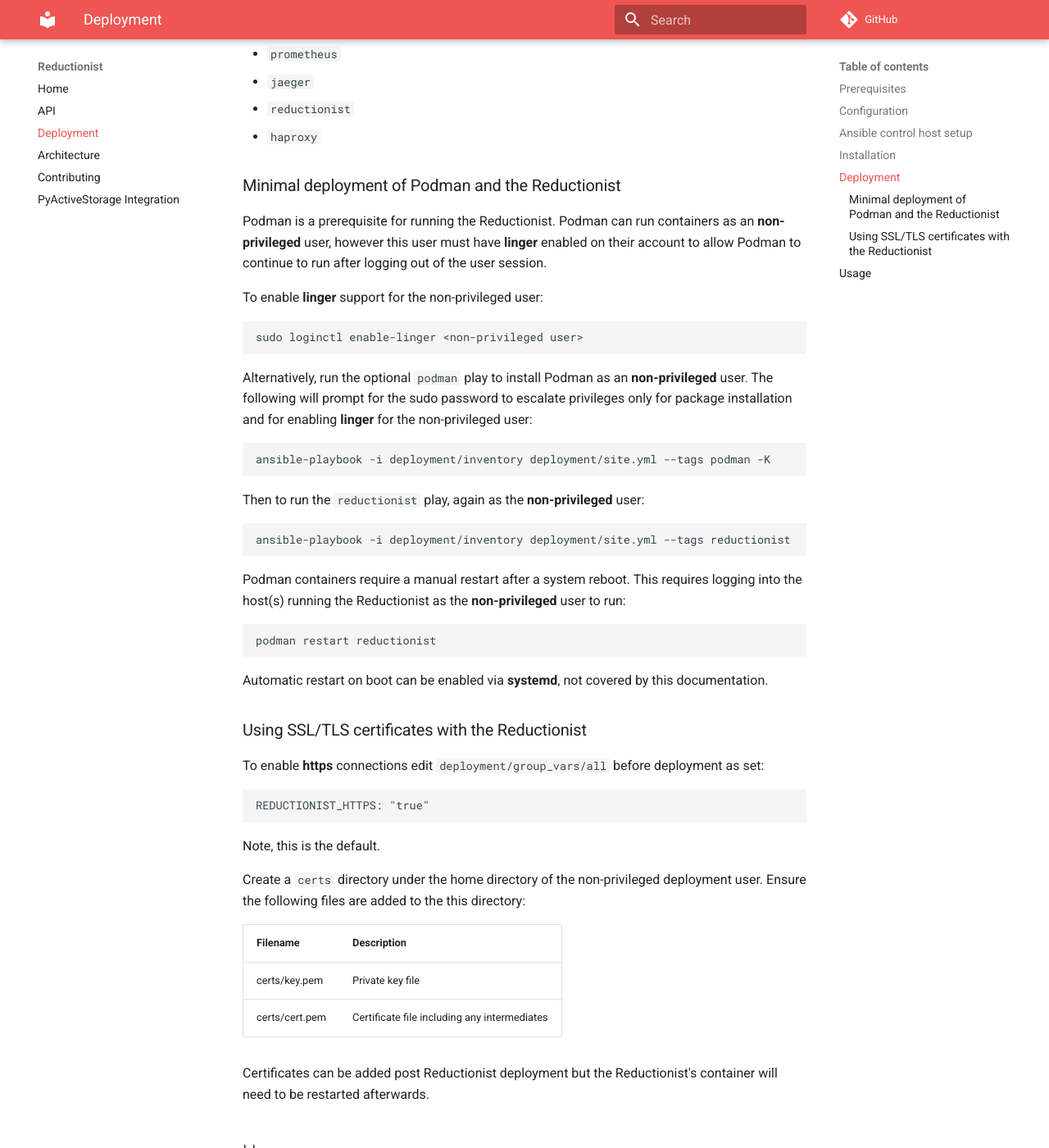
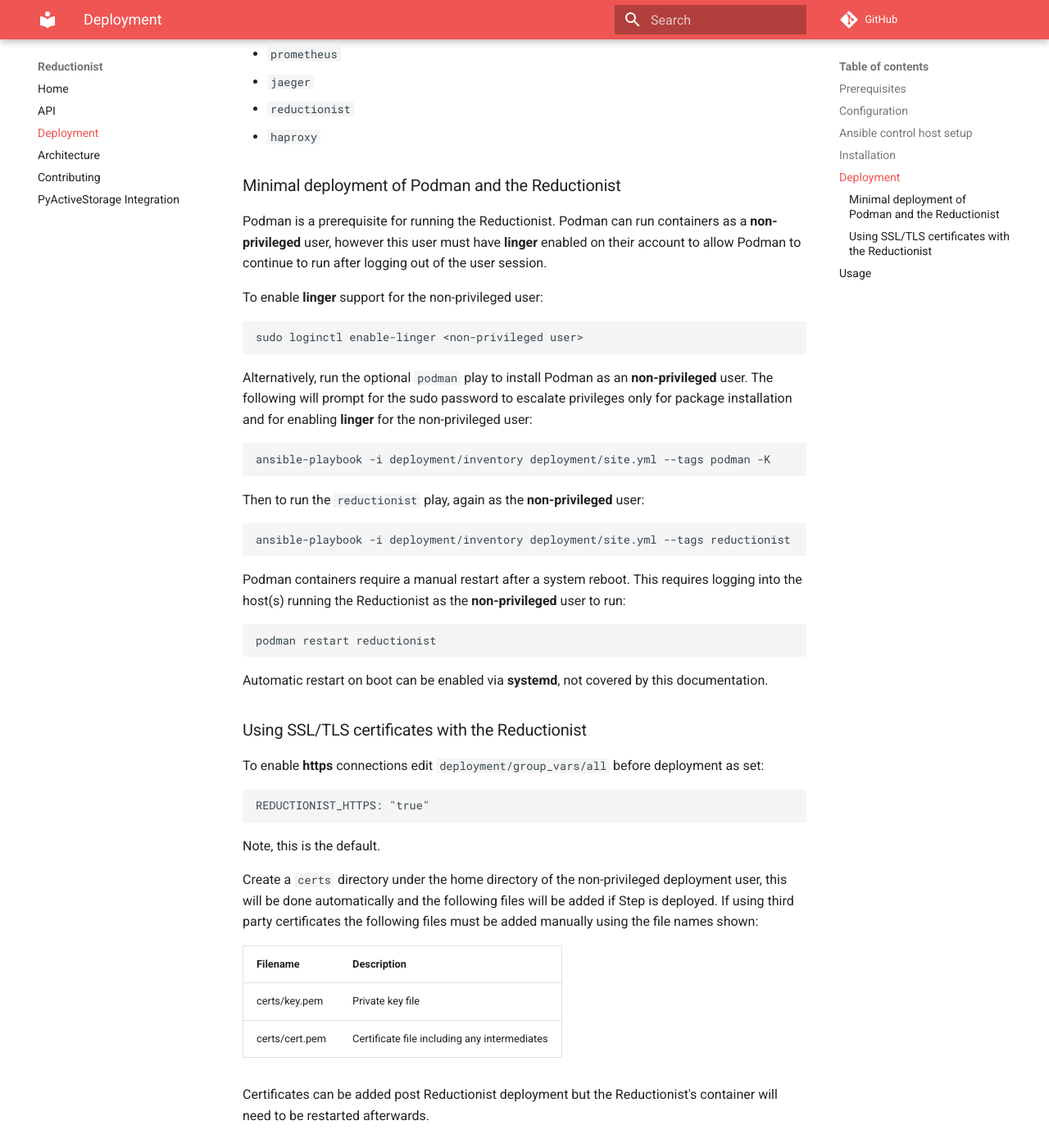
Before and after one commit to stackhpc/reductionist-rs, an MkDocs documentation site: the page built from docs/deployment.md, in a window 1280 px wide and 1400 px high, scrolled down 3818 px. Shown: the whole window at 82% size. Built offline with MkDocs 1.6.1 and Material for MkDocs 9.7.7, drawn with Linux system fonts in a browser that asks for light colours; comment, search, counter and statistics services are not loaded; some of the changed text lies outside the part shown.

Commit message:
Address PR comments.

````diff
--- a/docs/deployment.md
+++ b/docs/deployment.md
@@ -143,9 +143,9 @@
 
 To run specific plays the following tags are supported and may be specified via `--tags <tag1,tag2>`:
 
-* `podman` - runs privileged tasks to install packages
+* `podman` - runs privileged tasks to install the required system packages
 * `step-ca`
-* `step` - runs privileged tasks to install and the CA certificate
+* `step` - runs privileged tasks to install the required system packages and Step CA certificate
 * `minio`
 * `prometheus`
 * `jaeger`
@@ -155,7 +155,7 @@
 ### Minimal deployment of Podman and the Reductionist
 
 Podman is a prerequisite for running the Reductionist.
-Podman can run containers as an **non-privileged** user, however this user must have **linger** enabled on their account to allow Podman to continue to run after logging out of the user session.
+Podman can run containers as a **non-privileged** user, however this user must have **linger** enabled on their account to allow Podman to continue to run after logging out of the user session.
 
 To enable **linger** support for the non-privileged user:
 ```sh
@@ -190,8 +190,8 @@
 
 Note, this is the default.
 
-Create a `certs` directory under the home directory of the non-privileged deployment user.
-Ensure the following files are added to the this directory:
+Create a `certs` directory under the home directory of the non-privileged deployment user, this will be done automatically and the following files will be added if Step is deployed.
+If using third party certificates the following files must be added manually using the file names shown:
 
 | Filename    | Description |
 | -------- | ------- |
````
Also changed, not shown: 1 other file.
